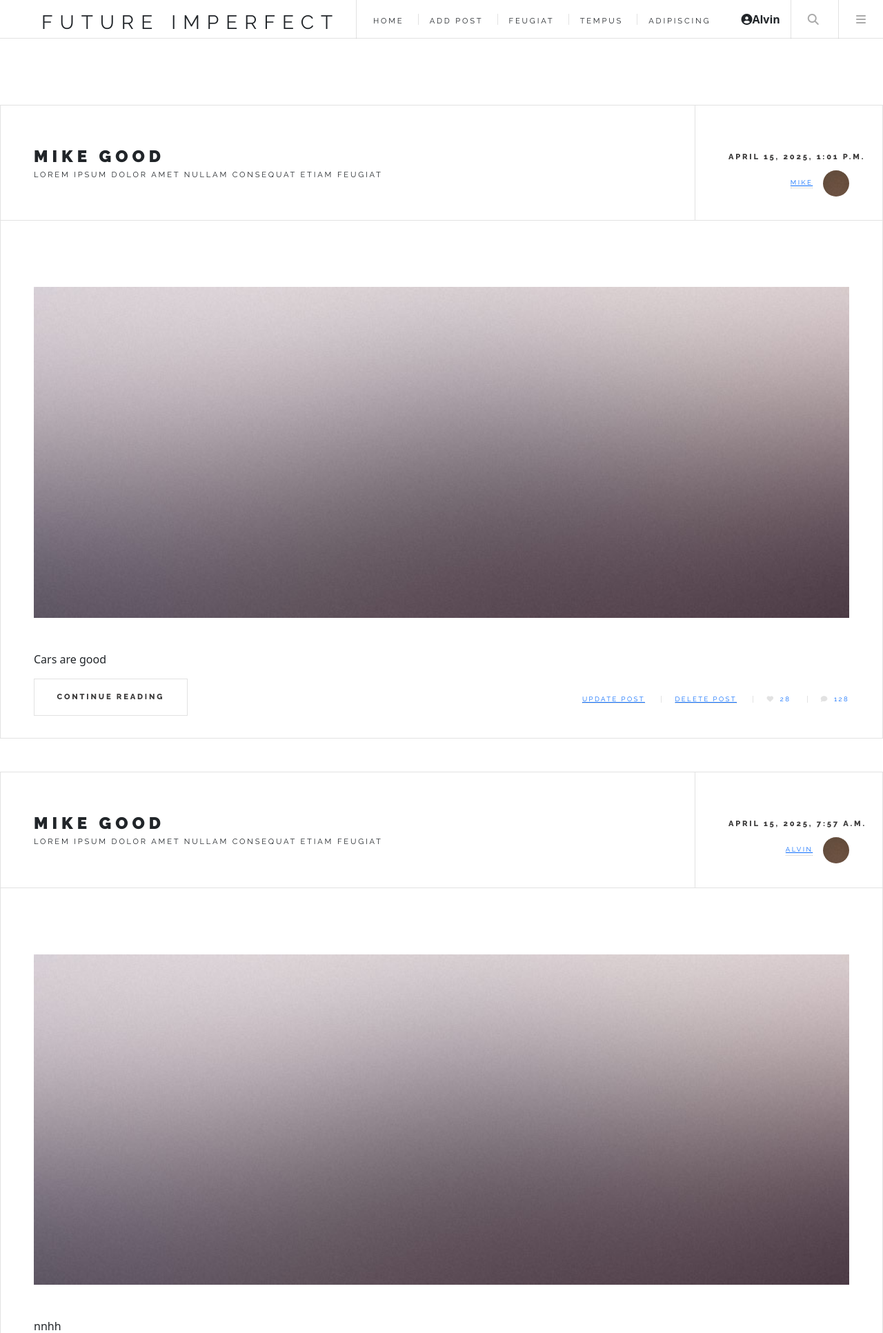
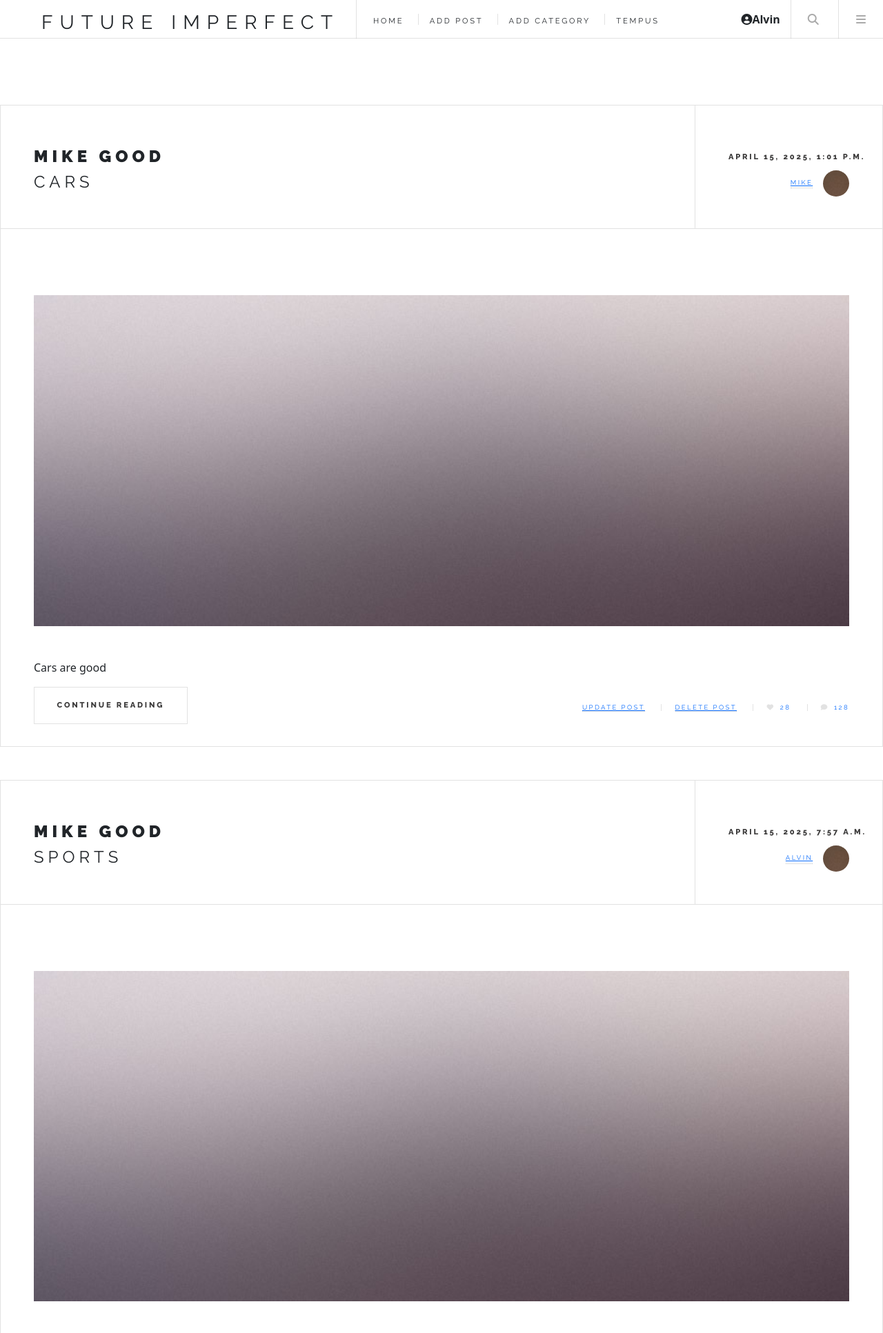
Before and after one commit to Alvinchisom/CMSS, a Django app: page / in a window 1280 px wide. Shown: the top 1933 px of the page at 69% size. Run offline with Django 5.2, Linux system fonts and the light colour scheme; a user stored in the database is signed in; data comes from the database, SQL or seed files in the repository; both versions use the stored data as it was after the commit.

Commit message:
category

```diff
--- a/cms/blog/admin.py
+++ b/cms/blog/admin.py
@@ -1,5 +1,6 @@
 from django.contrib import admin
-from .models import Post
+from .models import Post,Category
 # Register your models here.
 
 admin.site.register(Post)
+admin.site.register(Category)
--- a/cms/blog/forms.py
+++ b/cms/blog/forms.py
@@ -5,10 +5,10 @@
     class Meta:
         model = Post
         # fields = ['title','body']
-        fields = '__all__'
+        fields = ['title','category','body']
 
 class UpdateForm(ModelForm):
     class Meta:
         model = Post
-        fields = ['title','body']
+        fields = ['title','category','body']
         # fields = '__all__'
--- a/cms/blog/models.py
+++ b/cms/blog/models.py
@@ -4,10 +4,20 @@
 from datetime import datetime,date
 # Create your models here.
 
+class Category(models.Model):
+    name = models.CharField(max_length=200,null=True,blank=True)
+
+    def __str__(self):
+        return self.name
+
+    def get_absolute_url(self):
+        return reverse('home')
+
 class Post(models.Model):
-    title = models.CharField(max_length=200)
-    author = models.ForeignKey(User,on_delete=models.CASCADE)
-    body = models.TextField()
+    title = models.CharField(max_length=200,null=True,blank=True)
+    author = models.ForeignKey(User,on_delete=models.CASCADE,null=True,blank=True)
+    category = models.ForeignKey(Category,on_delete=models.SET_NULL,null=True,blank=True)
+    body = models.TextField(null=True,blank=True)
     date = models.DateTimeField(auto_now_add=True)
 
     def __str__(self):
--- a/cms/blog/url.py
+++ b/cms/blog/url.py
@@ -8,4 +8,5 @@
     path('add_post/',AddPost.as_view(),name='add_post'),
     path('update_post/<int:pk>/',UpdatePost.as_view(),name='update_post'),
     path('delete_post/<int:pk>/',DeletePost.as_view(),name='delete_post'),
+    path('add_category/',AddCategory.as_view(),name='add_category'),
 ]
--- a/cms/blog/views.py
+++ b/cms/blog/views.py
@@ -1,6 +1,6 @@
 from django.shortcuts import render
 from django.views.generic import ListView,DetailView,CreateView,UpdateView,DeleteView
-from .models import Post
+from .models import Post,Category
 from .forms import PostForm,UpdateForm
 from django.urls import reverse_lazy
 # Create your views here.
@@ -23,6 +23,10 @@
     form_class = PostForm
     template_name = 'add_post.html'
 
+    def form_valid(self, form):
+        form.instance.author = self.request.user
+        return super().form_valid(form)
+
 class UpdatePost(UpdateView):
     model = Post
     form_class = UpdateForm
@@ -32,3 +36,8 @@
     model = Post
     template_name = 'delete_post.html'
     success_url = reverse_lazy('home')
+
+class AddCategory(CreateView):
+    model = Category
+    template_name = 'add_category.html'
+    fields = '__all__'
--- a/cms/templates/article.html
+++ b/cms/templates/article.html
@@ -7,7 +7,7 @@
 			<header>
 				<div class="title">
 					<h2>{{ post.title }}</h2>
-					<p>Lorem ipsum dolor amet nullam consequat etiam feugiat</p>
+					<h4>{{ post.category }}</h4>
 				</div>
 				<div class="meta">
 					<time class="published" datetime="2015-11-01">{{ post.date }}</time>
--- a/cms/templates/home.html
+++ b/cms/templates/home.html
@@ -9,7 +9,7 @@
 			<header>
 				<div class="title">
 					<h2>{{ post.title }}</h2>
-					<p>Lorem ipsum dolor amet nullam consequat etiam feugiat</p>
+					<h4>{{ post.category }}</h4>
 				</div>
 				<div class="meta">
 					<time class="published" datetime="2015-11-01">{{ post.date }}</time>
--- a/cms/templates/navber.html
+++ b/cms/templates/navber.html
@@ -12,8 +12,8 @@
                 <li><a href="{% url 'home' %}">Home</a></li>
                 {% if user.is_authenticated %}
                 <li><a href="{% url 'add_post' %}">Add Post</a></li>
+                <li><a href="{% url 'add_category' %}">Add Category</a></li>
                 {% endif %}
-                <li><a href="#">Feugiat</a></li>
                 <li><a href="#">Tempus</a></li>
                 <li><a href="#">Adipiscing</a></li>
             </ul>
```
Also changed, not shown: cms/templates/add_category.html (added, +20 -0 lines), cms/blog/migrations/0003_category_post_category.py (added), cms/blog/migrations/0004_alter_post_category.py (added), cms/blog/migrations/0005_alter_post_category.py (added), cms/blog/migrations/0006_alter_post_category.py (added), cms/blog/migrations/0007_alter_post_category.py (added), cms/db.sqlite3.
